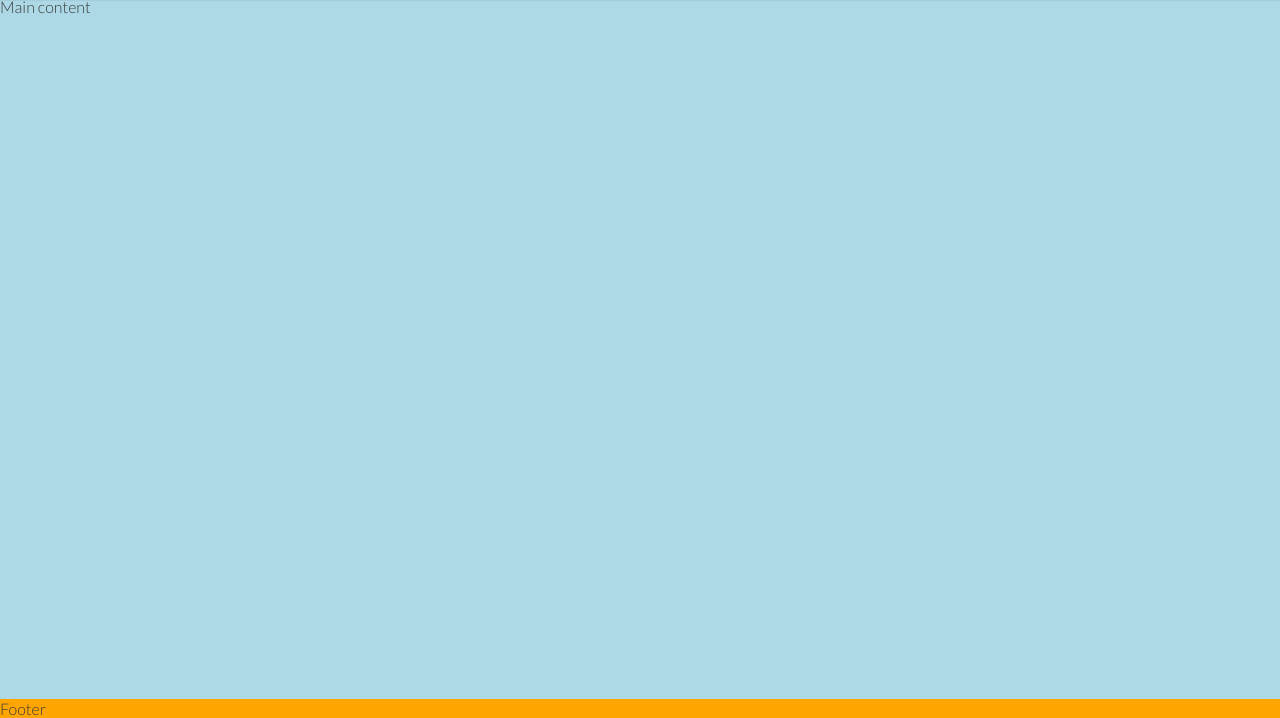
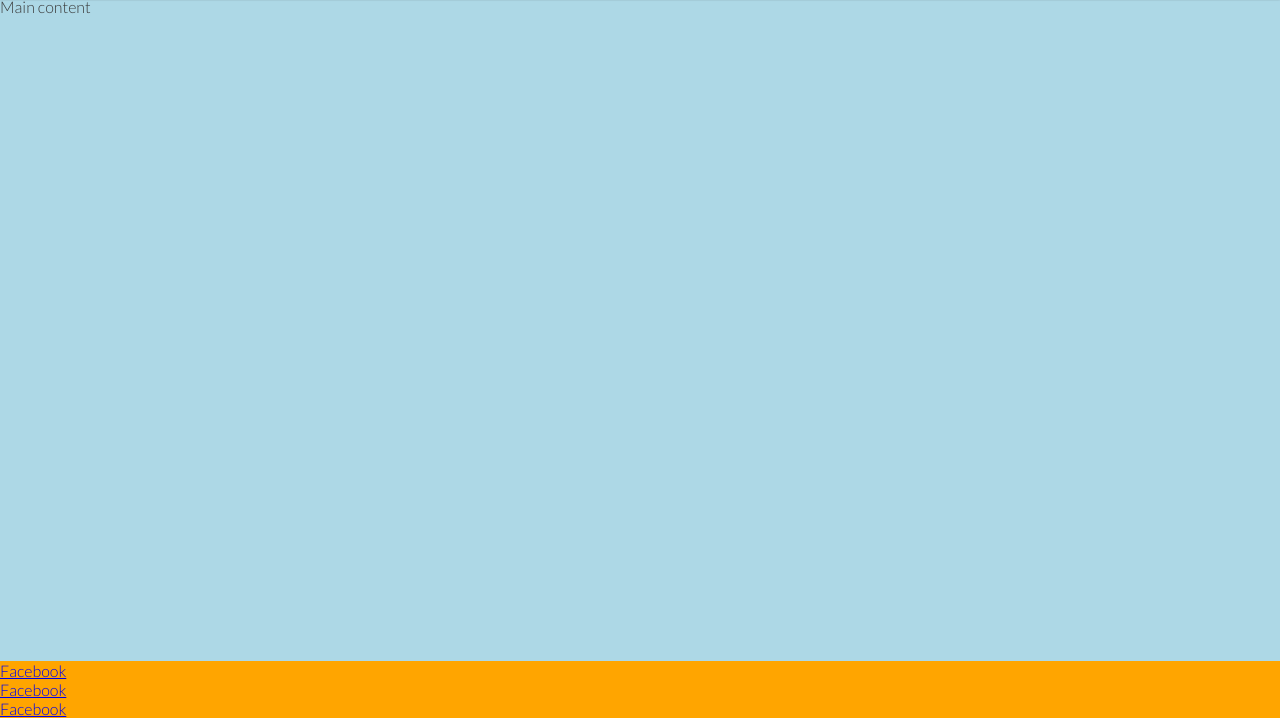
Before and after one commit to ThePyth0nKid/LoveRunnig, a plain HTML site: page index.html in a window 1280 px wide. Shown: the part 82-800 px from the top of the page. Drawn offline with nearby package versions, Linux system fonts and the light colour scheme.

Commit message:
Add Font Awesome kit under the fotter

```diff
--- a/index.html
+++ b/index.html
@@ -40,7 +40,17 @@
     <main>Main content</main>
 
     <!-- Footer -->
-    <footer>Footer</footer>
+    <footer>
+        <ul>
+            <li><a href="https://www.facebook.com/" target="_blank" rel="noopener" aria-label="vist our facebook page (opens in a new tag)">Facebook</a></li>
+            <li><a href="https://www.facebook.com/" target="_blank" rel="noopener"
+                    aria-label="vist our facebook page (opens in a new tag)">Facebook</a></li>
+            <li><a href="https://www.facebook.com/" target="_blank" rel="noopener"
+                    aria-label="vist our facebook page (opens in a new tag)">Facebook</a></li>
+        </ul>
+    </footer>
+    <!-- font Awesome kit -->
+    <script src="https://kit.fontawesome.com/468aa9a1a4.js" crossorigin="anonymous"></script>
 </body>
 
 </html>
```
